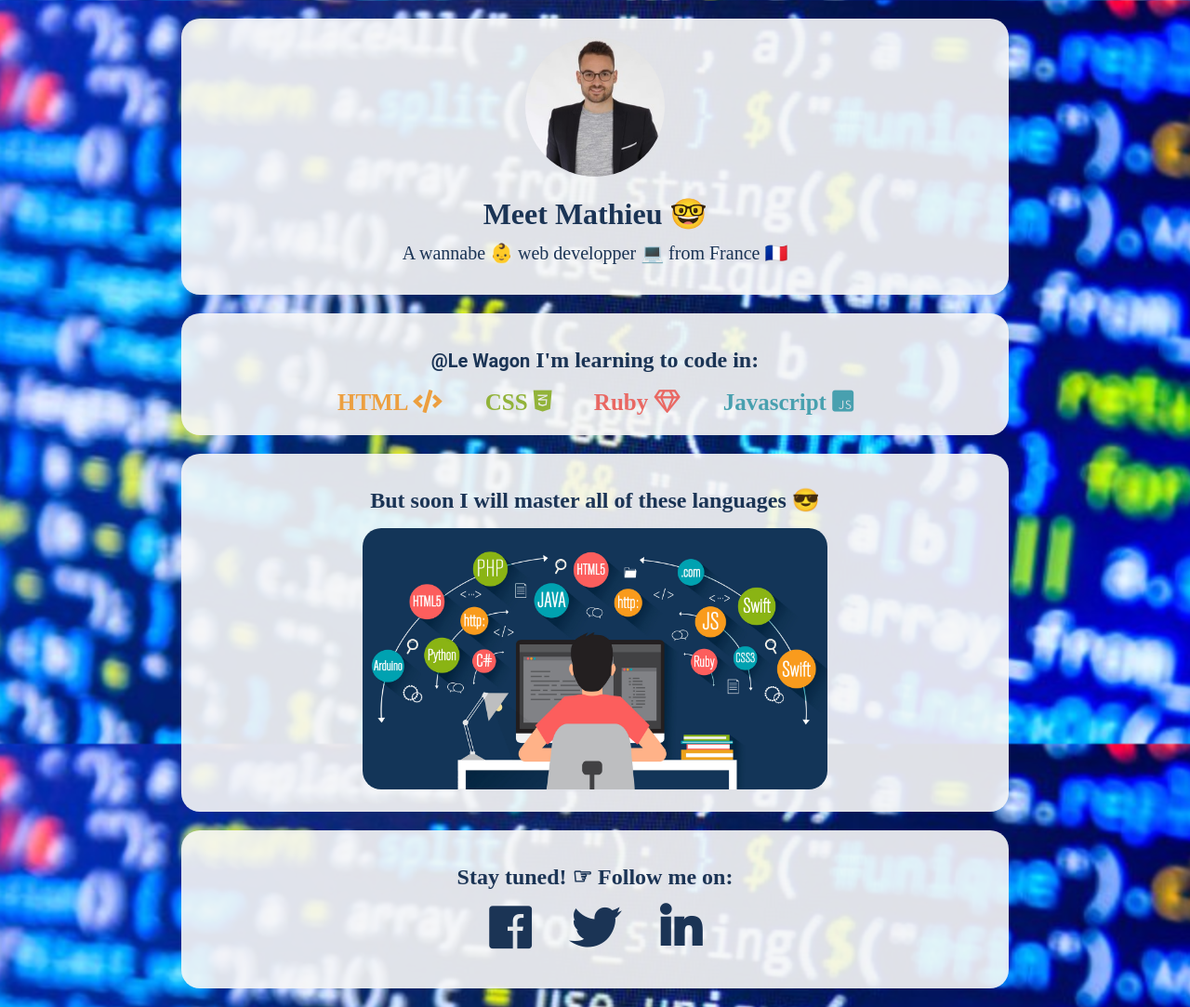
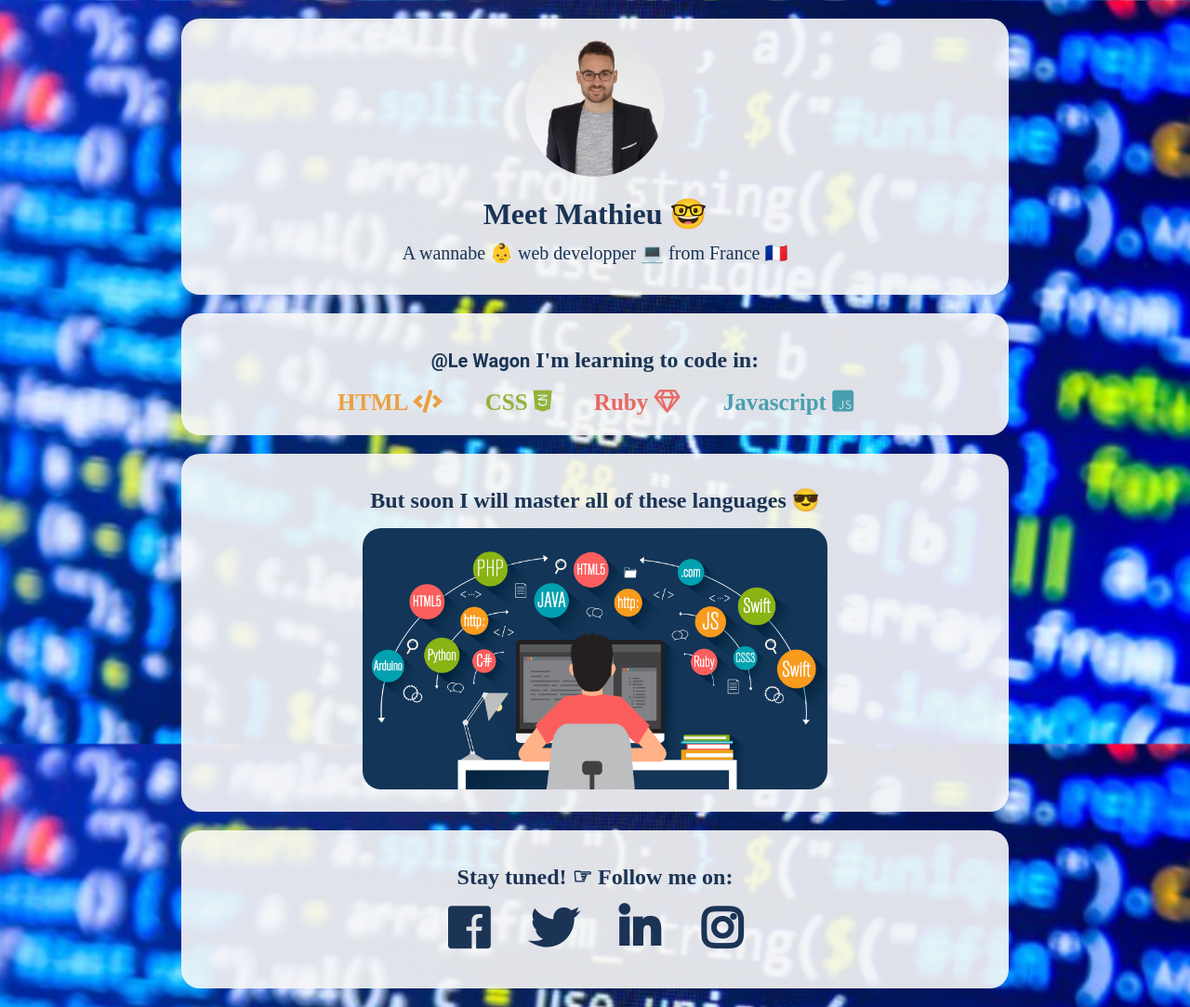
Before and after one commit to mathieufontaine/profile, a plain HTML site: page index.html in a window 1280 px wide. Shown: the whole page at 93% size. Drawn offline with Linux system fonts and the light colour scheme.

Commit message:
make my profile prettier

```diff
--- a/index.html
+++ b/index.html
@@ -36,6 +36,7 @@
       <li><a href="https://www.lewagon.com"><i class="fab fa-facebook"></i></li>
       <li><a href="https://www.lewagon.com"><i class="fab fa-twitter"></i></li>
       <li><a href="https://www.lewagon.com"><i class="fab fa-linkedin-in"></i></i></li>
+      <li><a href="https://www.lewagon.com"><i class="fab fa-instagram"></i></li>
     </ul>
   </div>
 </div>
```
